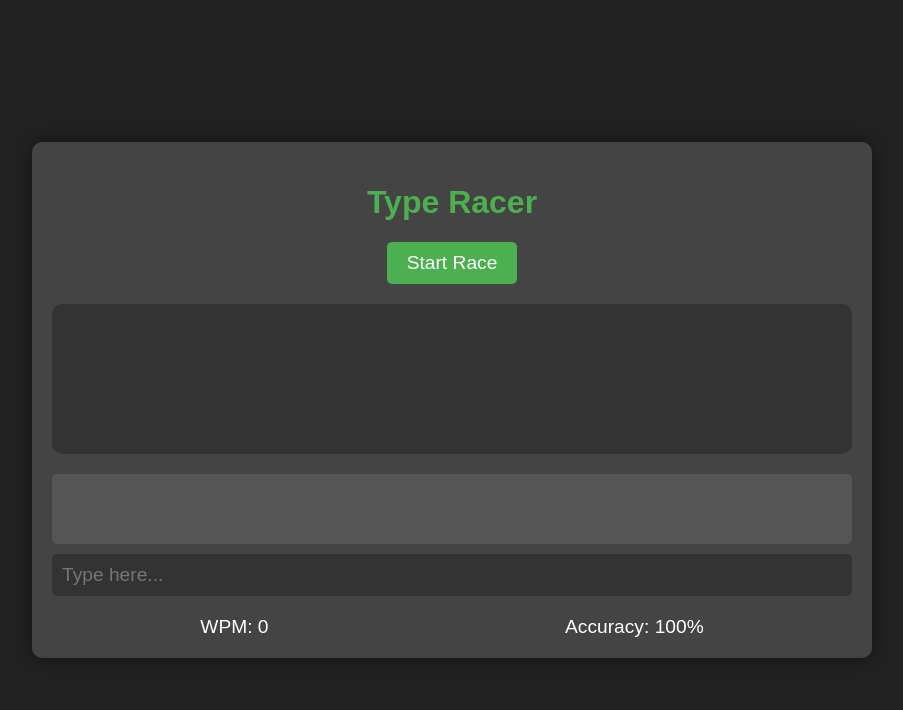
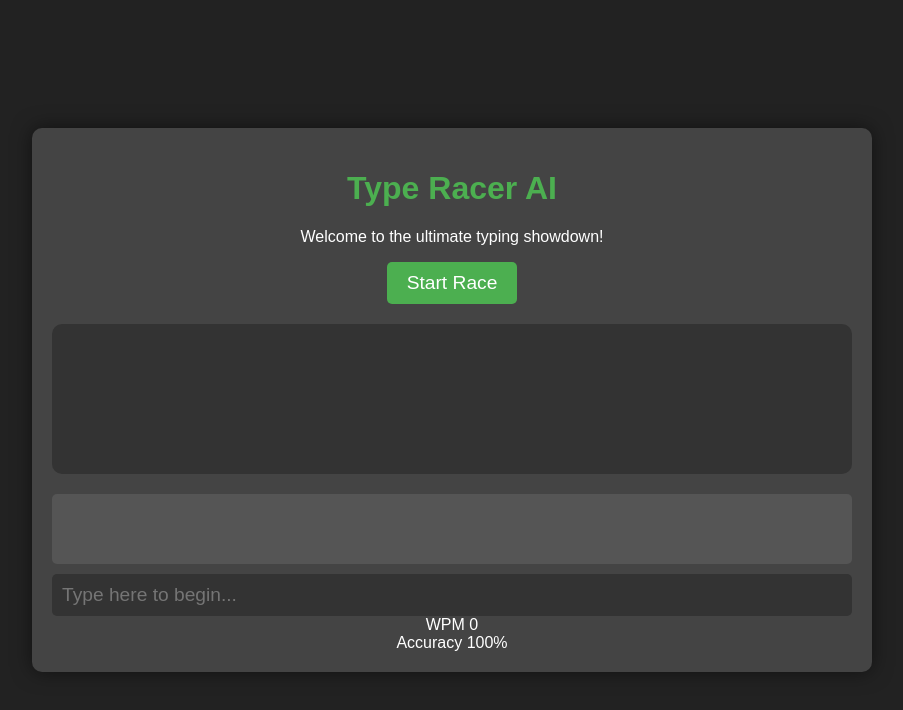
Before and after one commit to Atticus-Garza/Type-Racer, a plain HTML site: page index.html in a window 1280 px wide. Shown: the whole page, without its empty margins (188-1091 px from the left). Drawn offline with Linux system fonts and the light colour scheme; files that its build step writes are made by us from their sources.

Commit message:
Update index.html

```diff
--- a/index.html
+++ b/index.html
@@ -7,21 +7,43 @@
     <link rel="stylesheet" href="style.css">
 </head>
 <body>
-    <div class="game-container">
-        <h1>Type Racer</h1>
-        <button id="start-btn">Start Race</button>
+    <div class="game-container" data-mode="idle">
+        <header class="header">
+            <h1 class="logo">Type <span class="glow">Racer</span> AI</h1>
+        </header>
+
+        <main class="main-content">
+            <div class="center-content">
+                <div class="intro-screen">
+                    <p>Welcome to the ultimate typing showdown!</p>
+                    <button id="start-btn" class="animated-btn">
+                        <span class="btn-text">Start Race</span>
+                        <div class="border-glow"></div>
+                    </button>
+                </div>
+
+                <div class="game-screen">
                     <div class="race-track">
                         <!-- Racer elements will be dynamically added here -->
                     </div>
                     <div class="game-display">
                         <div id="game-text"></div>
-            <input type="text" id="typing-input" placeholder="Type here..." disabled>
-            <div id="feedback"></div>
+                        <input type="text" id="typing-input" placeholder="Type here to begin..." disabled>
                     </div>
-        <div class="status">
-            <p>WPM: <span id="wpm-display">0</span></p>
-            <p>Accuracy: <span id="accuracy-display">100%</span></p>
                 </div>
+            </div>
+        </main>
+
+        <footer class="game-stats">
+            <div class="stat-box">
+                <span class="stat-label">WPM</span>
+                <span id="wpm-display" class="stat-value">0</span>
+            </div>
+            <div class="stat-box">
+                <span class="stat-label">Accuracy</span>
+                <span id="accuracy-display" class="stat-value">100%</span>
+            </div>
+        </footer>
     </div>
     <script src="game.js"></script>
 </body>
```
Lines whose indentation alone changed are shown as unchanged.
